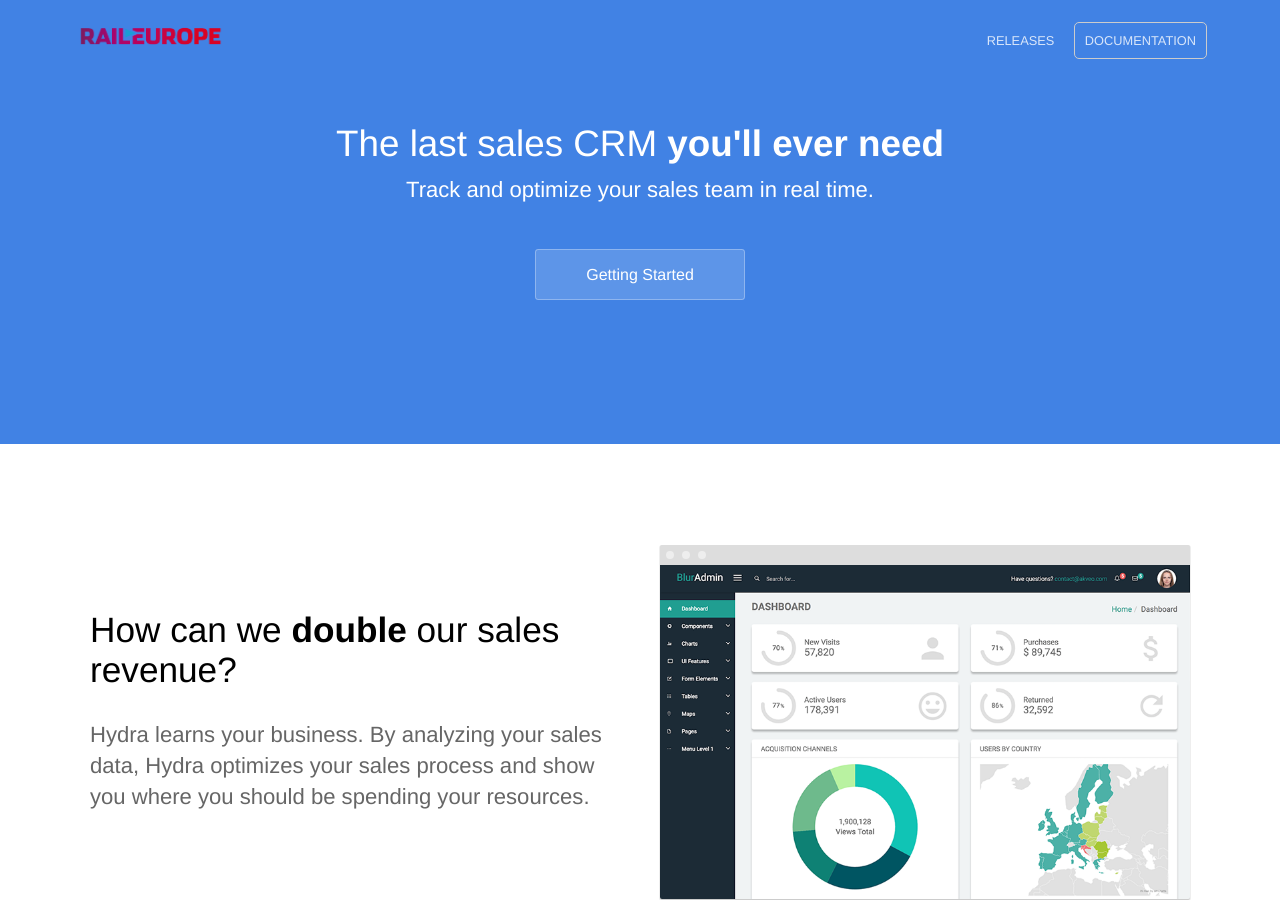
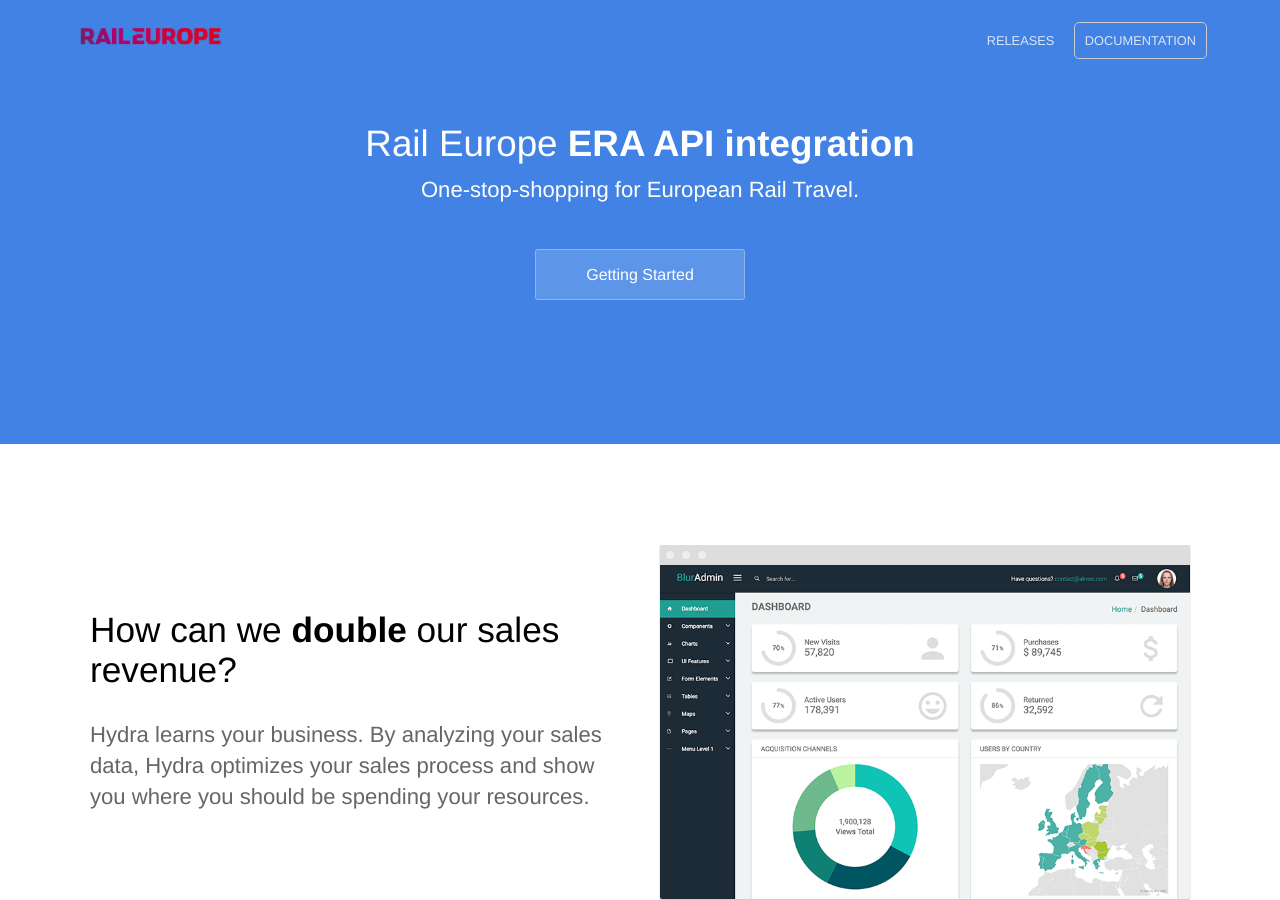
Before and after one commit to rail-europe/era-api, a Jekyll site: the page built from index.html, in a window 1280 px wide and 900 px high. Built offline with Jekyll 4.4.1, drawn with Linux system fonts in a browser that asks for light colours.

Commit message:
updates marketing verbiage

```diff
--- a/_config.yml
+++ b/_config.yml
@@ -1,7 +1,7 @@
 # ----
 # Site
 
-title: Rail Europe ERA API
+title: Rail Europe
 url: "https://rail-europe.github.io/era-api/"
 baseurl:
 google_analytics_key:
--- a/index.html
+++ b/index.html
@@ -1,11 +1,11 @@
 ---
-title: The last sales CRM you'll ever need
-description: Track and optimize your sales team in real time
+title: ERA API integration
+description: One-stop-shopping for European Rail Travel
 ---
 <section class="hero">
 	<div class="text-container">
-		<h1 class="editable">The last sales CRM <strong>you'll ever need</strong></h1>
-		<p class="subtext editable">Track and optimize your sales team in real time.</p>
+		<h1 class="editable">Rail Europe <strong>ERA API integration</strong></h1>
+		<p class="subtext editable">One-stop-shopping for European Rail Travel.</p>
 		<div class="cta button alt"><a href="https://era-dev.docs.stoplight.io/1.0">Getting Started</a></div>
 	</div>
 </section>
```
